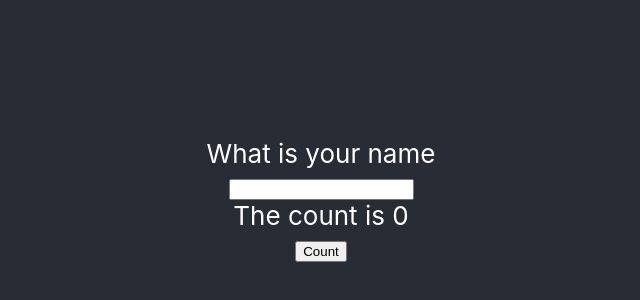
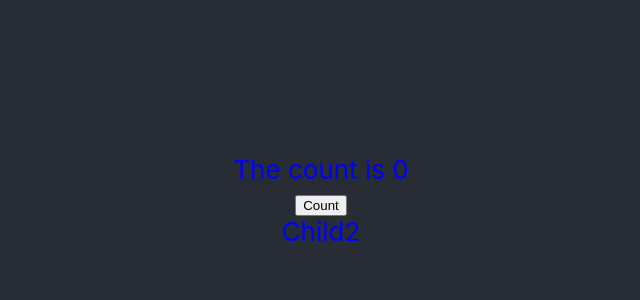
Before and after one commit to bmeverett/react-tutorial, a React (Create React App) app: page / in a window 1280 px wide. Shown: the part 200-500 px from the top of the page, without its empty margins (319-959 px from the left). Built offline with nearby package versions, Linux system fonts and the light colour scheme.

Commit message:
add ThemeContext

```diff
--- a/src/App.tsx
+++ b/src/App.tsx
@@ -1,29 +1,22 @@
-import React, { useState, useEffect } from 'react';
+import React, { useState } from 'react';
 import './App.css';
 
+type ThemeState = {
+	color: string;
+};
+
+const ThemeContext = React.createContext<ThemeState | null>(null);
+
 function Counter() {
-	const [name, setName] = useState('');
 	const [count, setCount] = useState(0);
-
-	useEffect(() => {
-		console.log('useEffect called');
-		document.title = name;
-	});
-
-	const nameChange = (event: React.ChangeEvent<HTMLInputElement>) => {
-		setName(event.currentTarget.value);
-	};
+	const { color } = React.useContext(ThemeContext)!;
 
 	const counterClick = (event: React.MouseEvent<HTMLButtonElement, MouseEvent>) => {
 		setCount(count + 1);
 	};
 
 	return (
-		<div>
-			<label>What is your name</label>
-			<br />
-			<input onChange={nameChange} />
-			<br />
+		<div style={{ color: color }}>
 			<label>The count is {count}</label>
 			<br />
 			<button onClick={counterClick}>Count</button>
@@ -31,11 +24,19 @@ function Counter() {
 	);
 }
 
+function Child2() {
+	const { color } = React.useContext(ThemeContext)!;
+	return <div style={{ color: color }}>Child2</div>;
+}
+
 const App: React.FC = () => {
 	return (
 		<div className="App">
 			<header className="App-header">
-				<Counter />
+				<ThemeContext.Provider value={{ color: 'blue' }}>
+					<Counter />
+					<Child2 />
+				</ThemeContext.Provider>
 			</header>
 		</div>
 	);
```
